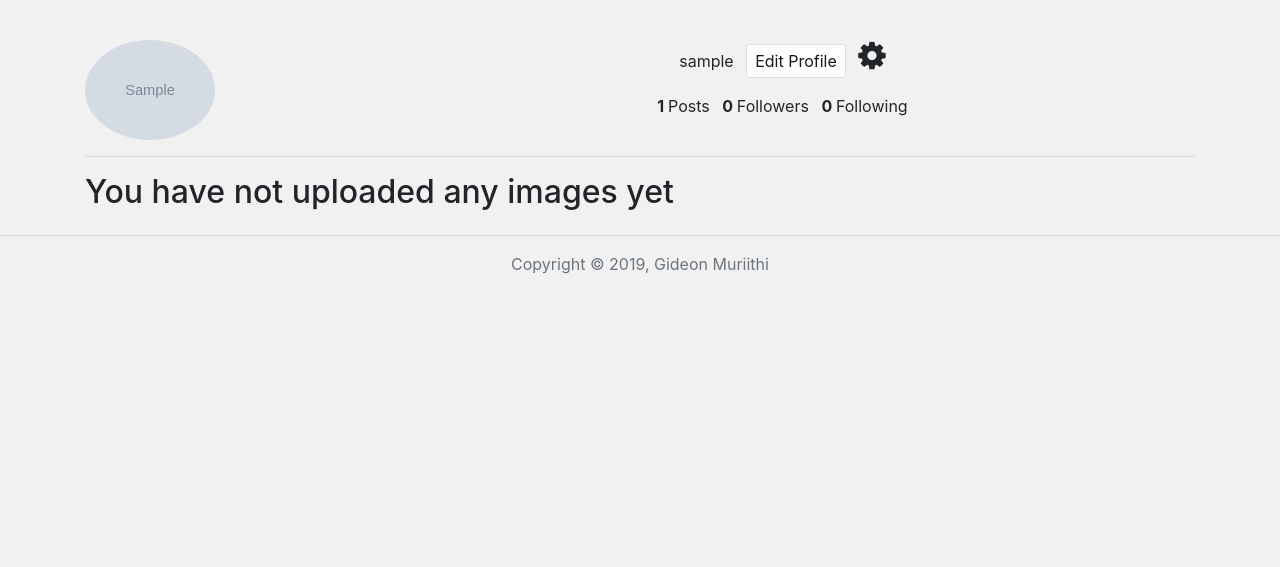
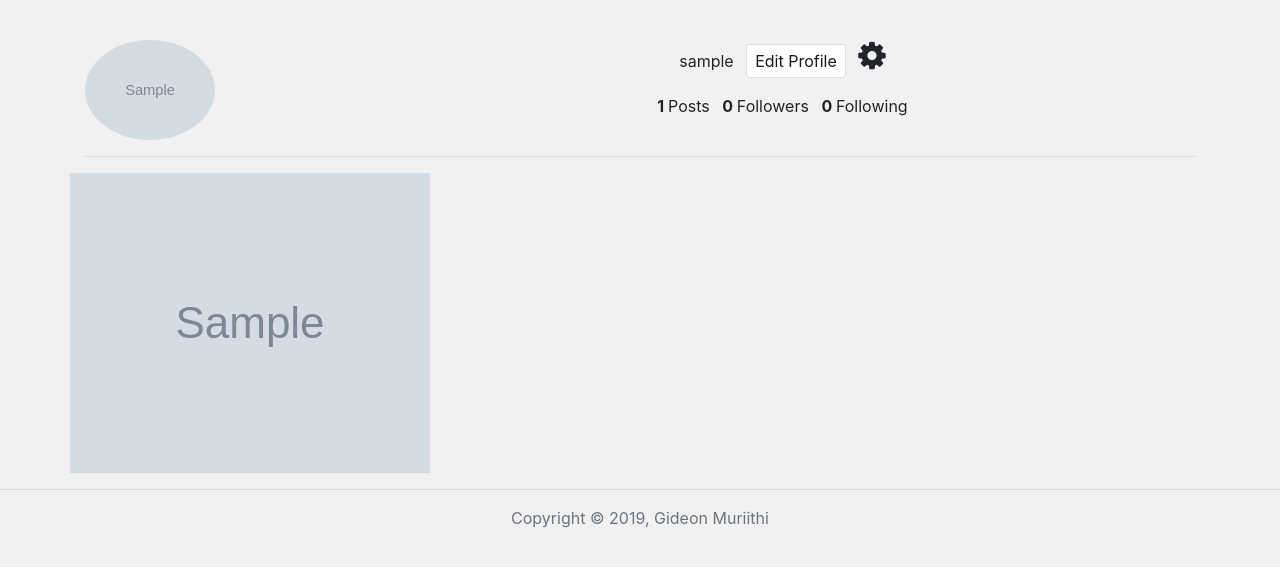
Before and after one commit to Gideon-Muriithi/instagram_clone, a Django app: a page that uses clones/templates/base.html in a window 1280 px wide. Shown: the part 60-627 px from the top of the page. Run offline with Django 3.2, Linux system fonts and the light colour scheme; a user stored in the database is signed in; tables that the repository leaves empty hold one stand-in row (values such as "Sample post"); grey boxes marked "Sample" are stand-in pictures; some libraries are stand-ins or nearby versions.

Commit message:
Modify modules.

```diff
--- a/clones/models.py
+++ b/clones/models.py
@@ -1,12 +1,13 @@
 from django.db import models
 from django.contrib.auth.models import User
 from PIL import Image as pil_img
+import datetime
 from django.utils import timezone
 from tinymce.models import HTMLField
 
 class Profile(models.Model):
     profile_photo = models.ImageField(default='default.jpg', upload_to='profile_pics/')
-    bio = HTMLField()
+    bio = HTMLField(blank=True)
     user = models.OneToOneField(User,on_delete=models.CASCADE)
 
     def __str__(self):
@@ -20,6 +21,9 @@ class Profile(models.Model):
             output_size = (300, 300)
             img.thumbnail(output_size)
             img.save(self.profile_photo.path)
+
+    def delete_profile(self):
+        self.delete()
 
     @classmethod
     def get_by_id(cls, id):
--- a/clones/templates/base.html
+++ b/clones/templates/base.html
@@ -37,6 +37,7 @@
         <script src="https://maxcdn.bootstrapcdn.com/bootstrap/4.0.0-beta.2/js/bootstrap.min.js"
             integrity="sha384-alpBpkh1PFOepccYVYDB4do5UnbKysX5WZXm3XxPqe5iKTfUKjNkCk9SaVuEZflJ"
             crossorigin="anonymous"></script>
+
         <div style="left: 0; bottom: 0; width: 100%;">
             <hr>
             <p style="text-align: center;" class="footer text-muted">Copyright &copy; 2019, Gideon Muriithi
--- a/clones/templates/images.html
+++ b/clones/templates/images.html
@@ -40,6 +40,7 @@
                                             class="fa fa-comment-o fa-2x" aria-hidden="true"></i></a>
                                 </li>
                             </ul>
+                            <h6 class="ml-4 text-muted">{{ image.date_posted|timesince }} AGO</h6>
                         </div>
                     </div>
 
--- a/clones/templates/profiles/profile.html
+++ b/clones/templates/profiles/profile.html
@@ -3,16 +3,14 @@
 {% block content %}
 {{ form.media }}
 <div style="margin-top: 100px;">
-<div class="container top">
+    <div class="container">
         <div class="row">
             <div class="col-md-12">
                 <div class="row top-section">
                     <div class="col-md-5 profile-image">
-                    {% if profile_details.prof_pic %}
-                    <img src="{{ user.profile.profile_photo.url }}" alt="profile-photo">
-                    {% else %}
-                    <img style="width: 130px; height: 100px;" class="rounded-circle account-img" src="{{ user.profile.profile_photo.url }}" alt="Profile Picture">
-                    {% endif %}
+                        <img style="width: 130px; height: 100px;" class="rounded-circle account-img"
+                            src="{{ user.profile.profile_photo.url }}" alt="Profile Picture">
+
                     </div>
                     <div class="col-md-5 text-center">
                         <ul class="list-inline">
@@ -22,7 +20,8 @@
                             {% if profile.username == user.username %}
                             <li class="list-inline-item">
                                 <div class="card">
-                            <a style="color: rgb(24, 24, 24);" class="ml-2 mr-2 mt-1 mb-1" href="{% url 'edit_profile' %}">Edit Profile</a>
+                                    <a style="color: rgb(24, 24, 24);" class="ml-2 mr-2 mt-1 mb-1"
+                                        href="{% url 'edit_profile' %}">Edit Profile</a>
                                 </div>
                             </li>
                             <li class="list-inline-item">
@@ -36,7 +35,7 @@
                         </ul>
                         <ul class="list-inline">
                             <li class="list-inline-item">
-                            <span class="font-weight-bold">{{images|length}} </span> Posts
+                                <span class="font-weight-bold">{{ user_images|length }} </span> Posts
                             </li>
                             <li class="list-inline-item">
                                 <span class="font-weight-bold">0 </span> Followers
@@ -49,25 +48,34 @@
                 </div>
             </div>
         </div>
+
         <hr>
-    <div class="row user-images">
-        {% for img in all_images %}
-        <div class="col-md-4 images">
-            <img src="{{img.image.url}}" alt="Image">
+        <div class="card-columns">
+            {% for image in user_images %}
+            <div class="mb-5">
+                <div class="card-deck">
+                    <a class="mb-1" href="#"><img style="width: 360px; height: 300px;" src="{{ image.image.url }}"
+                            alt="Image" data-toggle="modal" data-target="#{{image.id}}"></a>
                 </div>
                 {% empty %}
-        <div class="col-md-12">
+                <div class="">
                     <h2>You have not uploaded any images yet</h2>
+                </div>
             </div>
             {% endfor %}
         </div>
-</div>
-<div class="modal fade" id="settings" tabindex="-1" role="dialog" aria-labelledby="exampleModalCenterTitle" aria-hidden="true">
+
+        <div class="modal fade" id="settings" tabindex="-1" role="dialog" aria-labelledby="exampleModalCenterTitle"
+            aria-hidden="true">
             <div class="modal-dialog modal-dialog-centered" role="document">
                 <div class="modal-content">
-      <div class="modal-body"><ul class="list-group">
-            <li class="list-group-item text-center"><a style="color: rgb(24, 24, 24);" href="{% url 'edit_profile' %}">Edit Profile</a></li>
-            <li class="list-group-item text-center"><a style="color: rgb(24, 24, 24);" href="/logout/">Log Out</a></li>
+                    <div class="modal-body">
+                        <ul class="list-group">
+                            <li class="list-group-item text-center"><a style="color: rgb(24, 24, 24);"
+                                    href="{% url 'edit_profile' %}">Edit Profile</a></li>
+                            <li class="list-group-item text-center"><a style="color: rgb(24, 24, 24);"
+                                    href="/logout/">Log
+                                    Out</a></li>
                             <li class="list-group-item text-center"><a data-dismiss="modal">Cancel</a></li>
                         </ul>
                     </div>
@@ -75,4 +83,5 @@
             </div>
         </div>
     </div>
+</div>
 {% endblock %}
--- a/clones/templates/single_image.html
+++ b/clones/templates/single_image.html
@@ -16,8 +16,8 @@
                             <a class="ml-3"
                                 href="{% url 'profile' username=image.profile.username %}">{{image.profile.username}}</a>
                         </p>
-
-                        <img src="{{image.image.url}}" alt="Image">
+                        <hr>
+                        <img src="{{ image.image.url }}" alt="Image">
                         <ul class="list-inline home-text">
                             <li class="list-inline-item ml-3">
                                 <i class="fa fa-heart-o fa-2x" aria-hidden="true"></i>
--- a/clones/views.py
+++ b/clones/views.py
@@ -22,10 +22,10 @@ def profile(request, username):
         profile_details = Profile.get_by_id(profile.id)
     except:
         profile_details = Profile.filter_by_id(profile.id)
-    images = Image.get_profile_images(profile.id)
+    user_images = Image.get_profile_images(profile.id)
     title = f'@{profile.username} Instagram photos and videos'
 
-    return render(request, 'profiles/profile.html', {'title':title, 'profile':profile, 'profile_details':profile_details, 'images':images})
+    return render(request, 'profiles/profile.html', {'title':title, 'profile':profile, 'profile_details':profile_details, 'user_images':user_images})
 
 
 
```
Also changed, not shown: clones/migrations/0003_auto_20191014_1839.py (added), clones/static/css/main.css (line endings or trailing spaces). Lines whose indentation alone changed are shown as unchanged.
